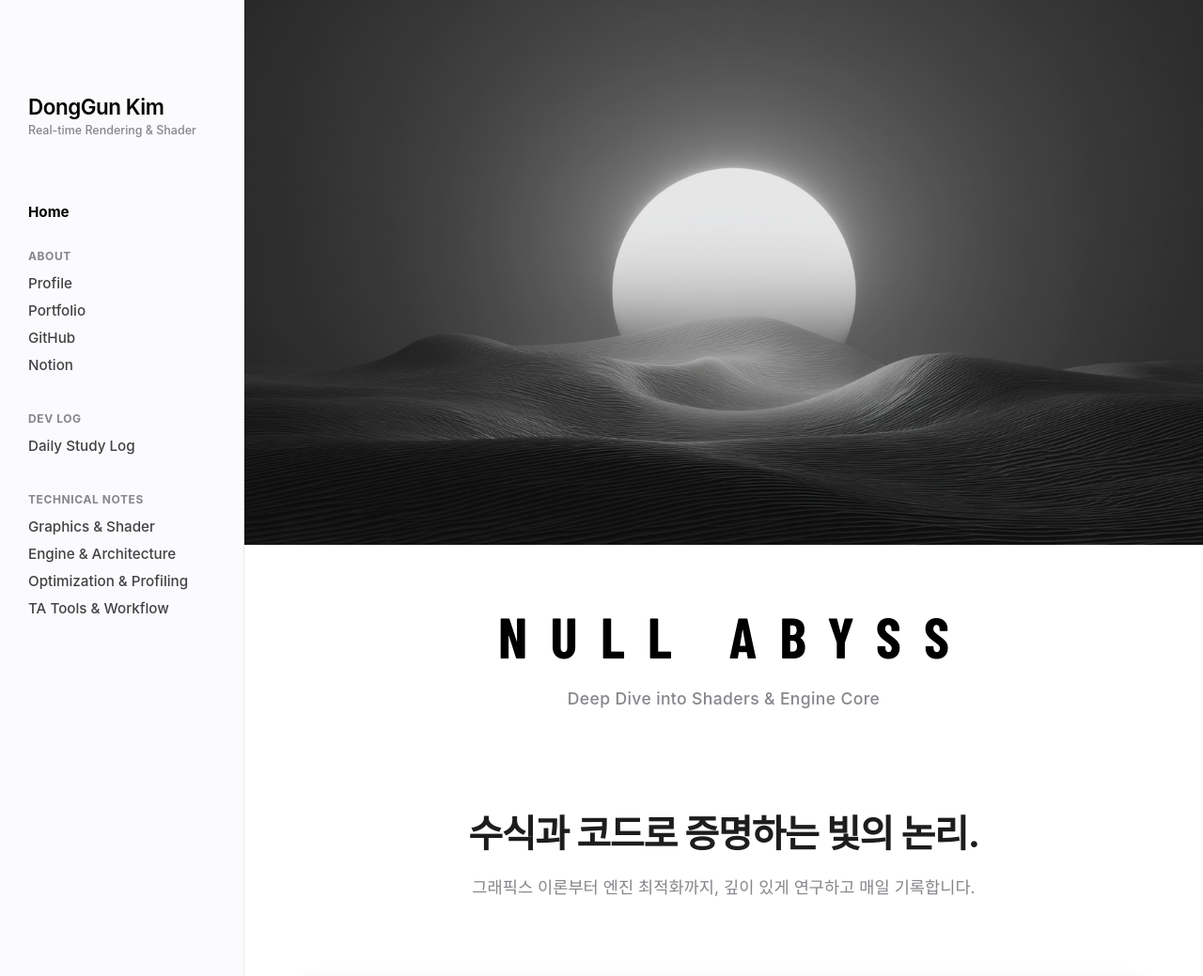
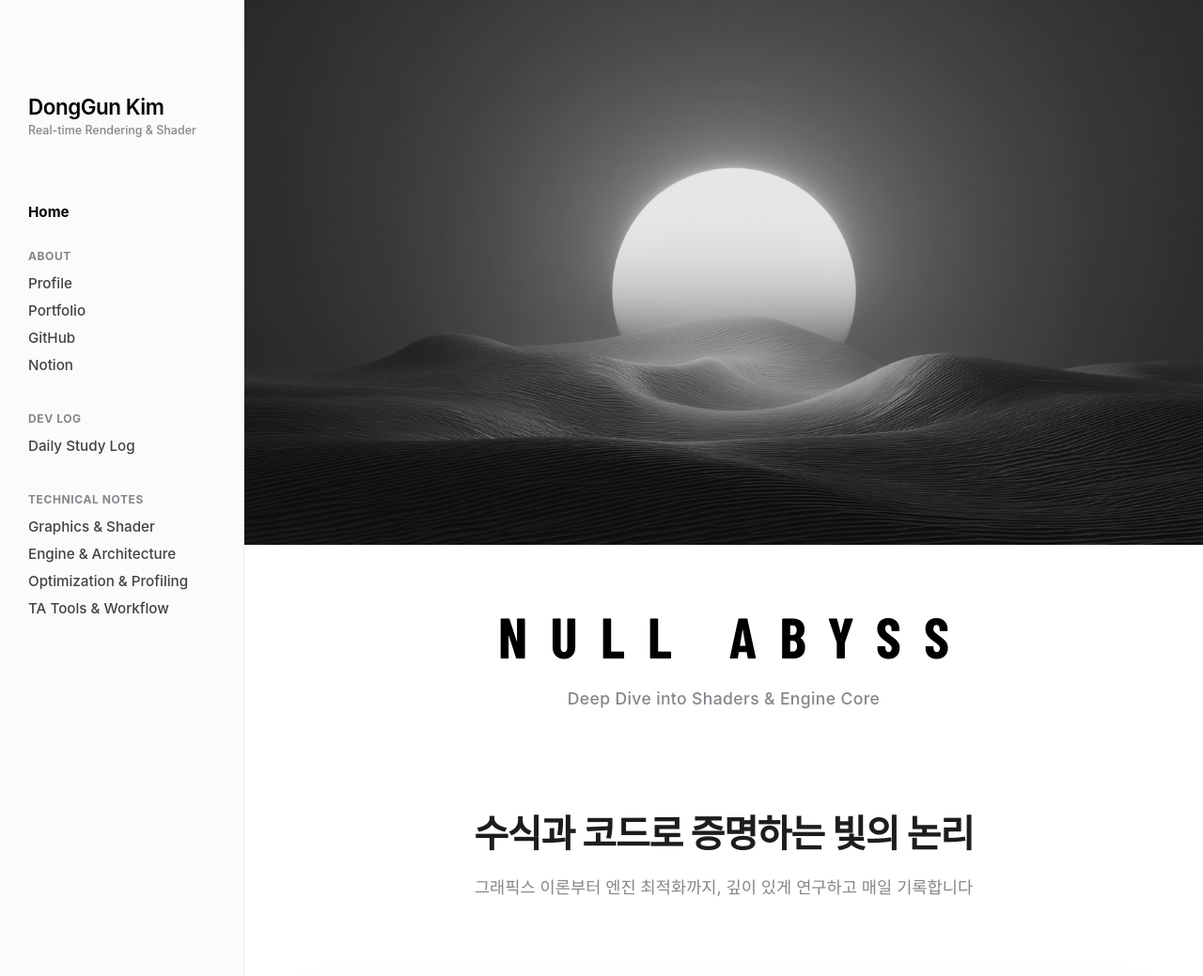
Before and after one commit to KimDongGun324/kimdonggun324.github.io, a Jekyll site: the page built from index.md, in a window 1280 px wide. Shown: the top 1039 px of the page at 94% size. Built offline with Jekyll 4.4.1, drawn with Linux system fonts in a browser that asks for light colours; grey boxes are pictures that could not be loaded.

Commit message:
텍스트 . 제거

```diff
--- a/index.md
+++ b/index.md
@@ -164,10 +164,10 @@ permalink: /
 
   <header class="apple-header">
     <h1 class="apple-headline">
-      수식과 코드로 증명하는 빛의 논리.
+      수식과 코드로 증명하는 빛의 논리
     </h1>
     <p class="apple-subhead">
-      그래픽스 이론부터 엔진 최적화까지, 깊이 있게 연구하고 매일 기록합니다.
+      그래픽스 이론부터 엔진 최적화까지, 깊이 있게 연구하고 매일 기록합니다
     </p>
   </header>
 
```
